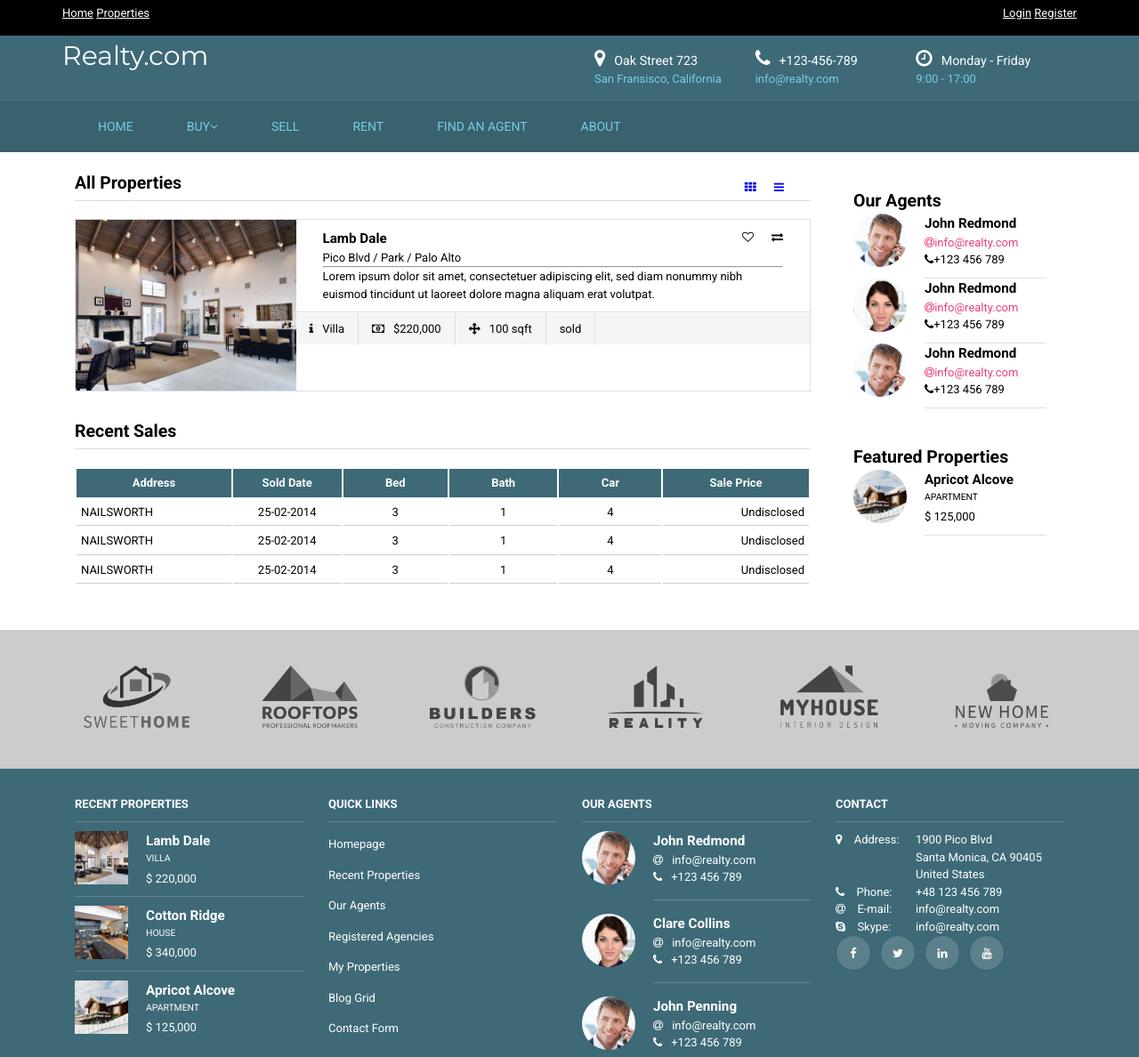
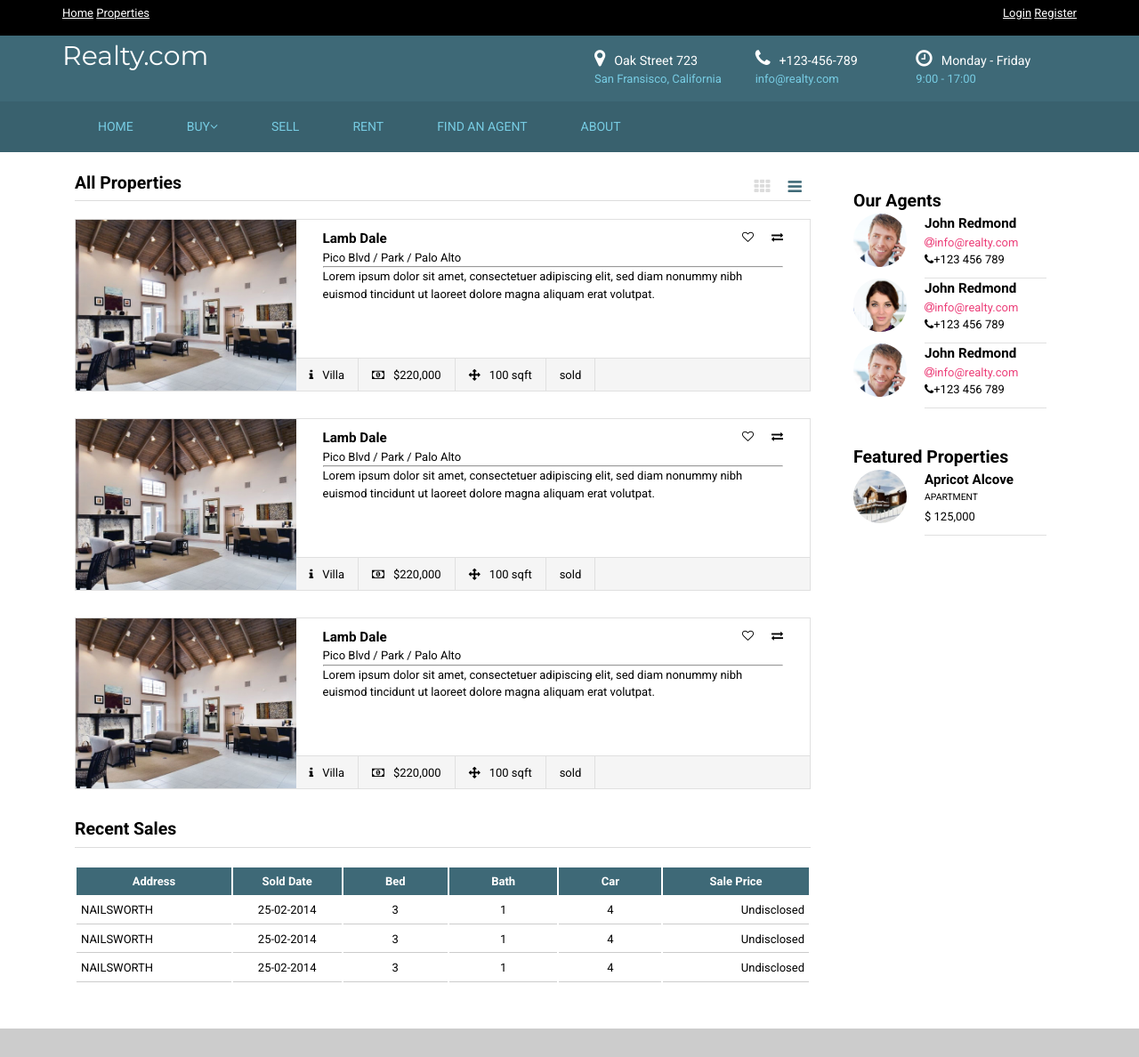
Before and after one commit to wickborlan/fe-training, a plain HTML site: page index.html in a window 1280 px wide. Shown: the top 1188 px of the page at 89% size. Drawn offline with nearby package versions, Linux system fonts and the light colour scheme.

Commit message:
adjust listview listing

```diff
--- a/asset/css/style.scss
+++ b/asset/css/style.scss
@@ -70,7 +70,6 @@ header {}
 	}
 }
 
-
 .topmiddle-content span {
 	color: $color-light;
 }
@@ -133,13 +132,9 @@ header {}
    }
 }
 
-
-
 .main-nav ul.menu > li ul {display: none;}
 .main-nav ul.menu > li:hover ul {display: block; position: absolute; background: #fff; min-width: 200px;}
 .main-nav ul.menu > li:hover ul li a {color: #000; padding-left: 10px;}
-
-
 
 /* contents */
 div[role="main"] {
@@ -160,18 +155,25 @@ div[role="main"] {
 		list-style: none;
 		padding-left: 0;
 		position: absolute;
-		top: 10px;
-		right: 20px;
+		top: 5px;
+		right: 0px;
 		li {
 			float: left;
 			display: inline;
 			padding: 0 10px;
+         &.ui-state-active a {
+            color: #dcdcdc;
+         }
+         a {
+            font-size: 18px;
+            color: #3e6977;
+         }
 		}
 	}
 }
 
 #ctprop-listview .ctprop-list {
-	border: 1px solid #e0e0e0;
+	border: 1px solid #e0e0e0; position: relative; margin-bottom: 30px;
 }
 
 #ctprop-listview .proplist-image {
@@ -211,8 +213,10 @@ div[role="main"] {
 			}
 		}
 	}
-	.listinfo-note {
-		border-top: 1px solid #e0e0e0; background: #f5f5f5; height: 37px;
+}
+
+#ctprop-listview .listinfo-note {
+   border-top: 1px solid #e0e0e0; background: #f5f5f5; height: 37px; position: absolute; bottom: 0; width: 70%; right: 0;
    ul {
       list-style: none;
       padding-left: 0;
@@ -226,7 +230,6 @@ div[role="main"] {
          padding: 0 15px;
          i {
             padding-right: 10px;
-				}
          }
       }
    }
--- a/index.html
+++ b/index.html
@@ -146,7 +146,9 @@
 												<li><i class="fa fa-exchange"></i></li>
 											</ul>
 										</div><!-- end .listinfo-desc -->
-										<div class="listinfo-note">
+
+									</div><!-- end .proplist-info -->
+									<div class="listinfo-note right">
 										<ul>
 											<li><i class="fa fa-info"></i>Villa</li>
 											<li><i class="fa fa-money"></i>$220,000</li>
@@ -155,7 +157,76 @@
 										</ul>
 										<div class="clear"></div>
 									</div><!-- end .listinfo-note -->
+									<div class="clear"></div>
+								</div><!-- end .ctprop-list -->
+								<div class="ctprop-list">
+									<div class="proplist-image left">
+										<img class="blank" src="asset/img/blank-list2.png">
+										<div class="listimage-inner">
+											<span>
+												<img src="asset/img/listing_1.jpg">
+											</span>
+										</div><!-- end .proplist-image -->
+									</div><!-- end .proplist-image -->
+									<div class="proplist-info right">
+										<div class="listinfo-desc">
+											<h3>Lamb Dale</h3>
+											<div class="desc-content">
+												<span class="desc-subtitle">Pico Blvd / Park / Palo Alto</span>
+												<hr>
+												<p>Lorem ipsum dolor sit amet, consectetuer adipiscing elit, sed diam nonummy nibh euismod tincidunt ut laoreet dolore magna aliquam erat volutpat.</p>
+											</div>
+											<ul>
+												<li><i class="fa fa-heart-o"></i></li>
+												<li><i class="fa fa-exchange"></i></li>
+											</ul>
+										</div><!-- end .listinfo-desc -->
+
 									</div><!-- end .proplist-info -->
+									<div class="listinfo-note right">
+										<ul>
+											<li><i class="fa fa-info"></i>Villa</li>
+											<li><i class="fa fa-money"></i>$220,000</li>
+											<li><i class="fa fa-arrows"></i>100 sqft</li>
+											<li>sold</li>
+										</ul>
+										<div class="clear"></div>
+									</div><!-- end .listinfo-note -->
+									<div class="clear"></div>
+								</div><!-- end .ctprop-list -->
+								<div class="ctprop-list">
+									<div class="proplist-image left">
+										<img class="blank" src="asset/img/blank-list2.png">
+										<div class="listimage-inner">
+											<span>
+												<img src="asset/img/listing_1.jpg">
+											</span>
+										</div><!-- end .proplist-image -->
+									</div><!-- end .proplist-image -->
+									<div class="proplist-info right">
+										<div class="listinfo-desc">
+											<h3>Lamb Dale</h3>
+											<div class="desc-content">
+												<span class="desc-subtitle">Pico Blvd / Park / Palo Alto</span>
+												<hr>
+												<p>Lorem ipsum dolor sit amet, consectetuer adipiscing elit, sed diam nonummy nibh euismod tincidunt ut laoreet dolore magna aliquam erat volutpat.</p>
+											</div>
+											<ul>
+												<li><i class="fa fa-heart-o"></i></li>
+												<li><i class="fa fa-exchange"></i></li>
+											</ul>
+										</div><!-- end .listinfo-desc -->
+
+									</div><!-- end .proplist-info -->
+									<div class="listinfo-note right">
+										<ul>
+											<li><i class="fa fa-info"></i>Villa</li>
+											<li><i class="fa fa-money"></i>$220,000</li>
+											<li><i class="fa fa-arrows"></i>100 sqft</li>
+											<li>sold</li>
+										</ul>
+										<div class="clear"></div>
+									</div><!-- end .listinfo-note -->
 									<div class="clear"></div>
 								</div><!-- end .ctprop-list -->
 							</div><!-- end #ctprop-thumb -->
```
Also changed, not shown: asset/css/style.css. Lines whose indentation alone changed are shown as unchanged.
